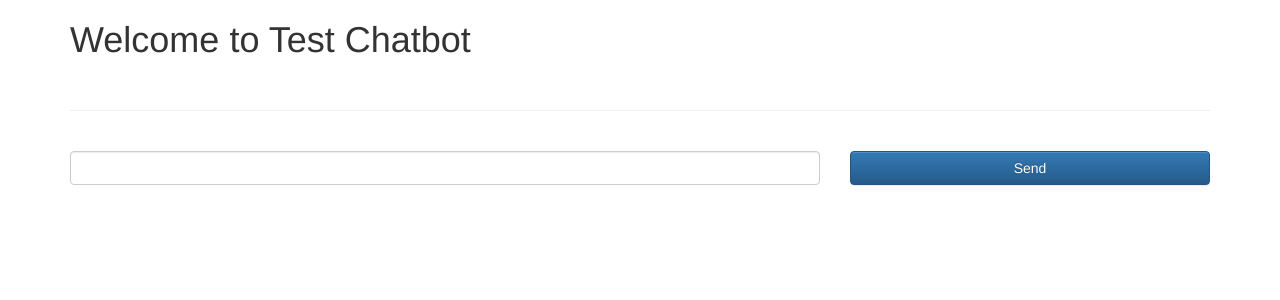
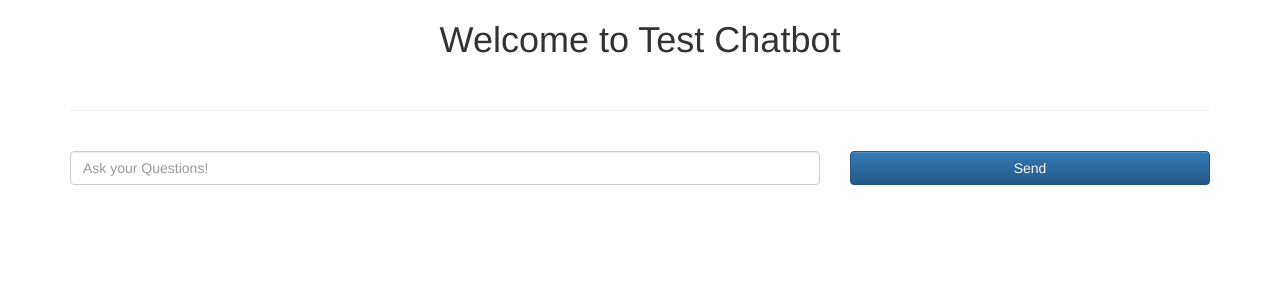
Before and after one commit to nicholasneo78/simple-chatbot, a Flask app: page / in a window 1280 px wide. Shown: the top 300 px of the page. Run offline with Flask 2, Linux system fonts and the light colour scheme; some libraries are stand-ins or nearby versions.

Commit message:
added placeholder text in html

```diff
--- a/templates/index.html
+++ b/templates/index.html
@@ -18,14 +18,14 @@
 
 <body>
     <div class="container">
-        <h1>Welcome to Test Chatbot</h1>
+        <h1 style="text-align:center">Welcome to Test Chatbot</h1>
         <br>
         <hr>
         <br>
 
         <div class="row">
             <div class="col-lg-8">
-                <input class="form-control" type="text" name="question" id="question">
+                <input class="form-control" type="text" name="question" id="question" placeholder="Ask your Questions!">
             </div>
             <div class="col-lg-4">
                 <button class="btn btn-primary btn-block" id="submit-button">Send</button>
```
